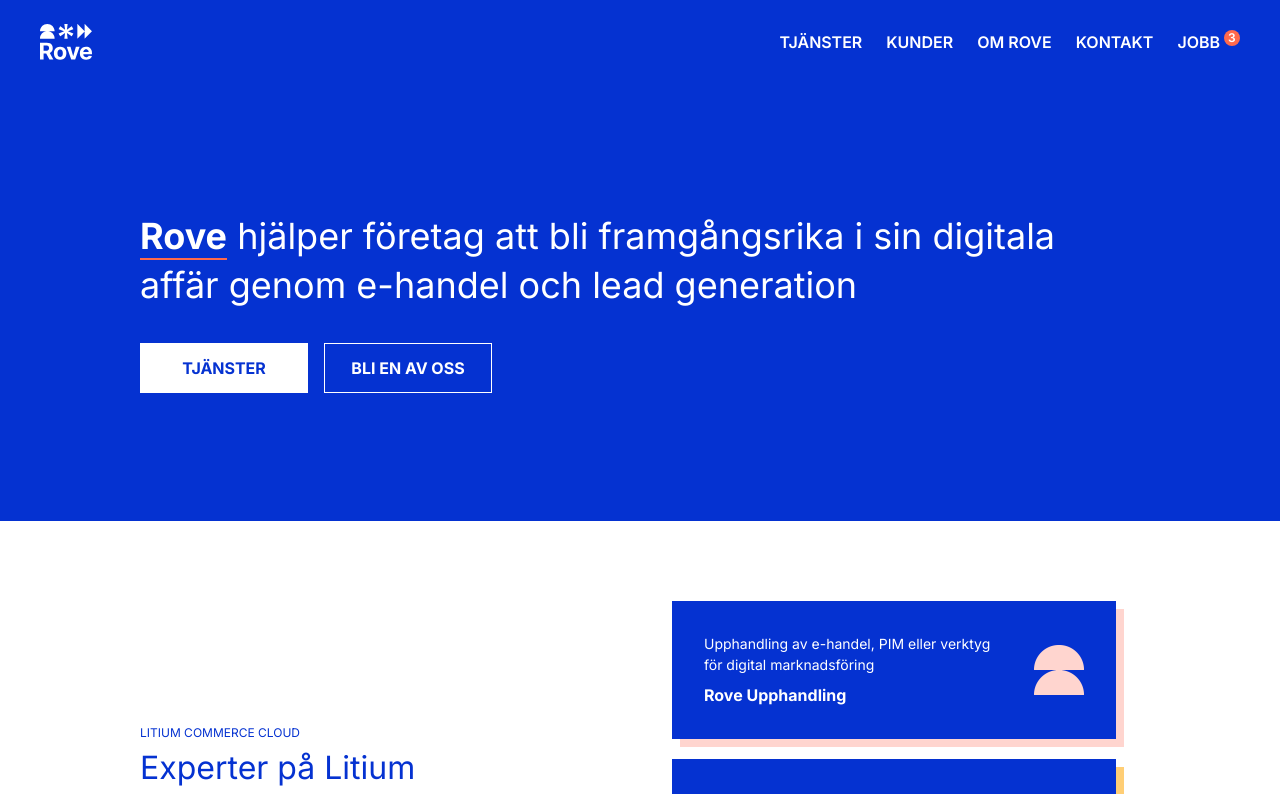
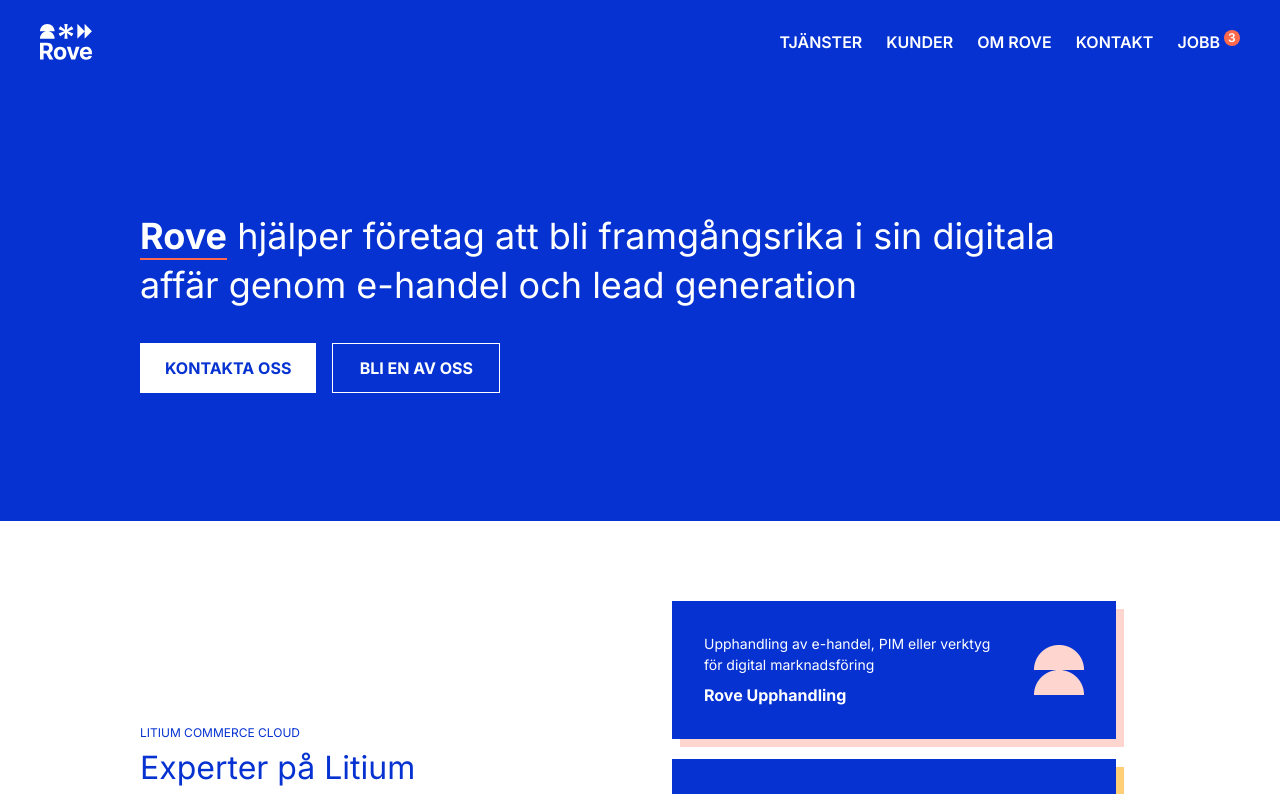
Before and after one commit to rove-commerce/Rove-web-react, a Next.js app: page / in a window 1280 px wide. Shown: the top 794 px of the page. Built offline with nearby package versions, Linux system fonts and the light colour scheme.

Commit message:
Jumbotron CTA

```diff
--- a/components/Jumbotron.tsx
+++ b/components/Jumbotron.tsx
@@ -10,8 +10,8 @@ export default function Jumbotron() {
 						och lead generation
 					</h1>
 					<div className="inline-flex mt-8 flex-col tablet:flex-row">
-						<Link href="/tjanster" className="btn-white inline-block">
-							Tjänster
+						<Link href="/kontakt" className="btn-white inline-block">
+							Kontakta oss
 						</Link>
 						<Link href="/jobb" className="btn-outline inline-block mt-4 tablet:mt-0 tablet:ml-4">
 							Bli en av oss
```
